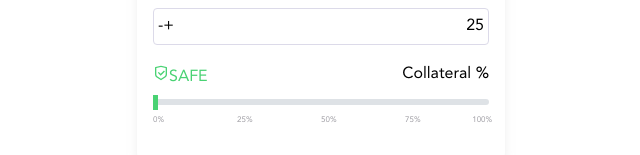
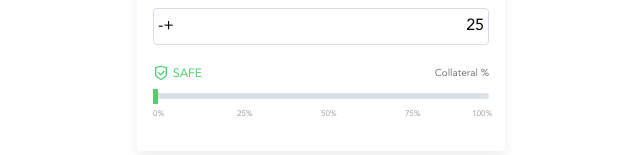
Before and after one commit to EstherSeyi/market-sell-flow, a Next.js app: page / in a window 1280 px wide. Shown: the part 509-664 px from the top of the page, without its empty margins (319-959 px from the left). Built offline with nearby package versions, Linux system fonts and the light colour scheme.

Commit message:
updates collateral section

```diff
--- a/modules/order-card/components/collateral-section.tsx
+++ b/modules/order-card/components/collateral-section.tsx
@@ -5,24 +5,45 @@ import Safe from "../../../public/svgs/safe.svg";
 import Slider from "../../../common/components/slider";
 
 const StyledSection = styled.div`
+  .collateral__header,
+  .collateral__header-safe {
+    display: flex;
+  }
   .collateral__header {
+    justify-content: space-between;
+    align-items: center;
+  }
+  .collateral__header-safe {
     color: #49d273;
+    display: flex;
+    align-items: center;
   }
-  .collateral__safe-icon {
+  .header-safe__icon {
     width: 16px;
     height: 16px;
+    margin-right: 0.25em;
+  }
+  .header-safe__text {
+    font-size: 0.75em;
+    align-self: flex-end;
+  }
+  .collateral__header-text {
+    font-size: 0.625rem;
+    color: #77757e;
+    font-weight: 500;
+    line-height: 14px;
   }
 `;
 
 const CollateralSlider = () => {
   return (
     <StyledSection>
-      <div className="flex-justify-between">
-        <div className="collateral__header">
-          <Safe className="collateral__safe-icon" />
-          <span className="collateral__header-safe">SAFE</span>
+      <div className="collateral__header">
+        <div className="collateral__header-safe">
+          <Safe className="header-safe__icon" />
+          <span className="header-safe__text">SAFE</span>
         </div>
-        <span>Collateral %</span>
+        <span className="collateral__header-text">Collateral %</span>
       </div>
       <Slider />
     </StyledSection>
```
